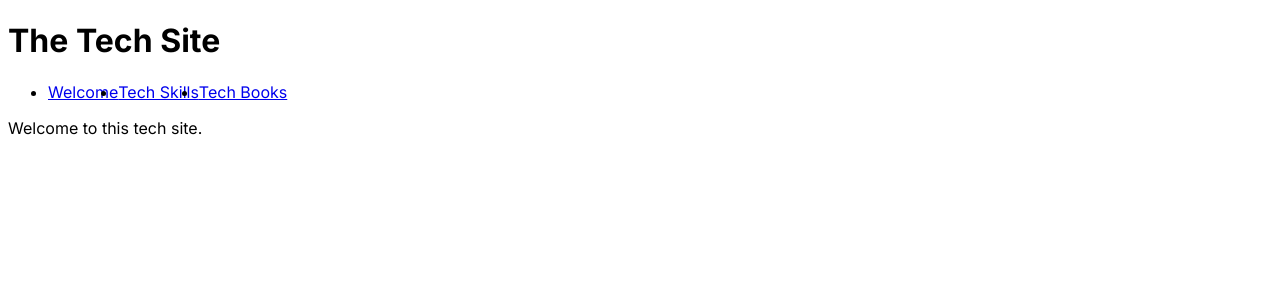
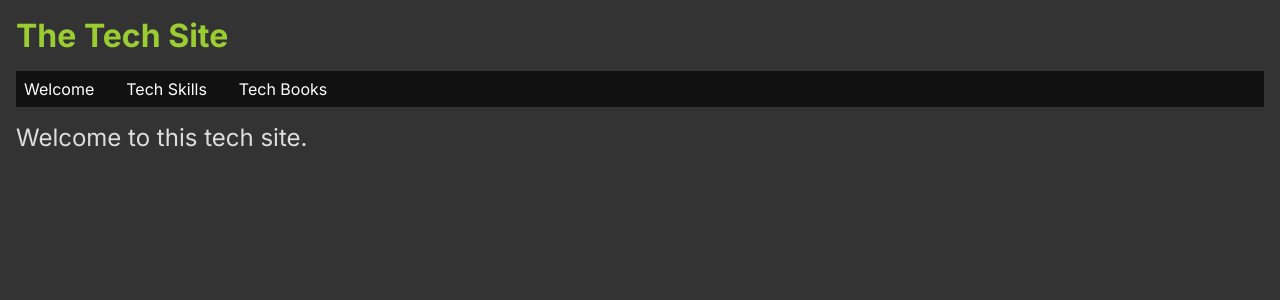
Before and after one commit to Scientific-Research/mk004-nextjs-tailwind-typescript, a Next.js app: page / in a window 1280 px wide. Shown: the top 300 px of the page. Built offline with nearby package versions, Linux system fonts and the light colour scheme; no server answers.

Commit message:
The css works with sass now and it loos very good- part 1

```diff
--- a/src/app/globals.scss
+++ b/src/app/globals.scss
@@ -1,8 +1,8 @@
-// * {
-//   margin: 0;
-//   padding: 0;
-//   box-sizing: border-box;
-// }
+* {
+  margin: 0;
+  padding: 0;
+  box-sizing: border-box;
+}
 
 // :root {
 //   --background: #333;
@@ -12,31 +12,54 @@
 
 // $mainColor: yellowgreen;
 
-// body {
-//   background: var(--background);
-//   color: var(--foreground);
-//   font-family: var(--fontFamily);
-//   margin: 1rem;
-//   font-size: 2rem;
+body {
+  // background: var(--background);
+  background: #333;
+  // color: var(--foreground);
+  color: #ddd;
+  // font-family: var(--fontFamily);
+  font-family: 'Gill Sans', 'Gill Sans MT', Calibri, 'Trebuchet MS', sans-serif;
+  margin: 1rem;
 
+  .components-Nav {
+    color: #fff;
+
+    .ul-Nav {
+      display: flex;
+      gap: 2rem;
+      background-color: #111;
+      padding: 0.5rem;
+      list-style: none;
+
+      li.li-Nav {
+        a {
+          color: #fff;
+          text-decoration: none;
+        }
+      }
+    }
+  }
+
+  h1 {
+    // color: $mainColor;
+    color: yellowgreen;
+    margin-bottom: 1rem;
+  }
+
+  p {
+    font-size: 1.5rem;
+    margin-top: 1rem;
+  }
+}
+
+// @tailwind base;
+// @tailwind components;
+// @tailwind utilities;
+
+// $mainColor: green;
+
+// main {
 //   h1 {
 //     color: $mainColor;
 //   }
-
-//   p {
-//     font-size: 1.5rem;
-//     margin: 1rem;
-//   }
 // }
-
-@tailwind base;
-@tailwind components;
-@tailwind utilities;
-
-$mainColor: green;
-
-main {
-  h1 {
-    color: $mainColor;
-  }
-}
--- a/src/components/Nav.tsx
+++ b/src/components/Nav.tsx
@@ -6,9 +6,9 @@ export const Nav = () => {
   const activeSegment = useSelectedLayoutSegment();
 
   return (
-    <nav>
-      <ul className="flex gap-4 bg-slate-700 text-white p-2 font-semibold rounded mb-4">
-        <li>
+    <nav className="components-Nav">
+      <ul className="ul-Nav">
+        <li className="li-Nav">
           <Link
             href="/"
             className={activeSegment === '(welcome)' ? 'text-yellow-200' : ''}
@@ -17,7 +17,7 @@ export const Nav = () => {
           </Link>
         </li>
 
-        <li>
+        <li className="li-Nav">
           <Link
             href="/techskills"
             className={activeSegment === 'techskills' ? 'text-yellow-200' : ''}
@@ -26,7 +26,7 @@ export const Nav = () => {
           </Link>
         </li>
 
-        <li>
+        <li className="li-Nav">
           <Link
             href="/techbooks"
             className={activeSegment === 'techbooks' ? 'text-yellow-200' : ''}
```
